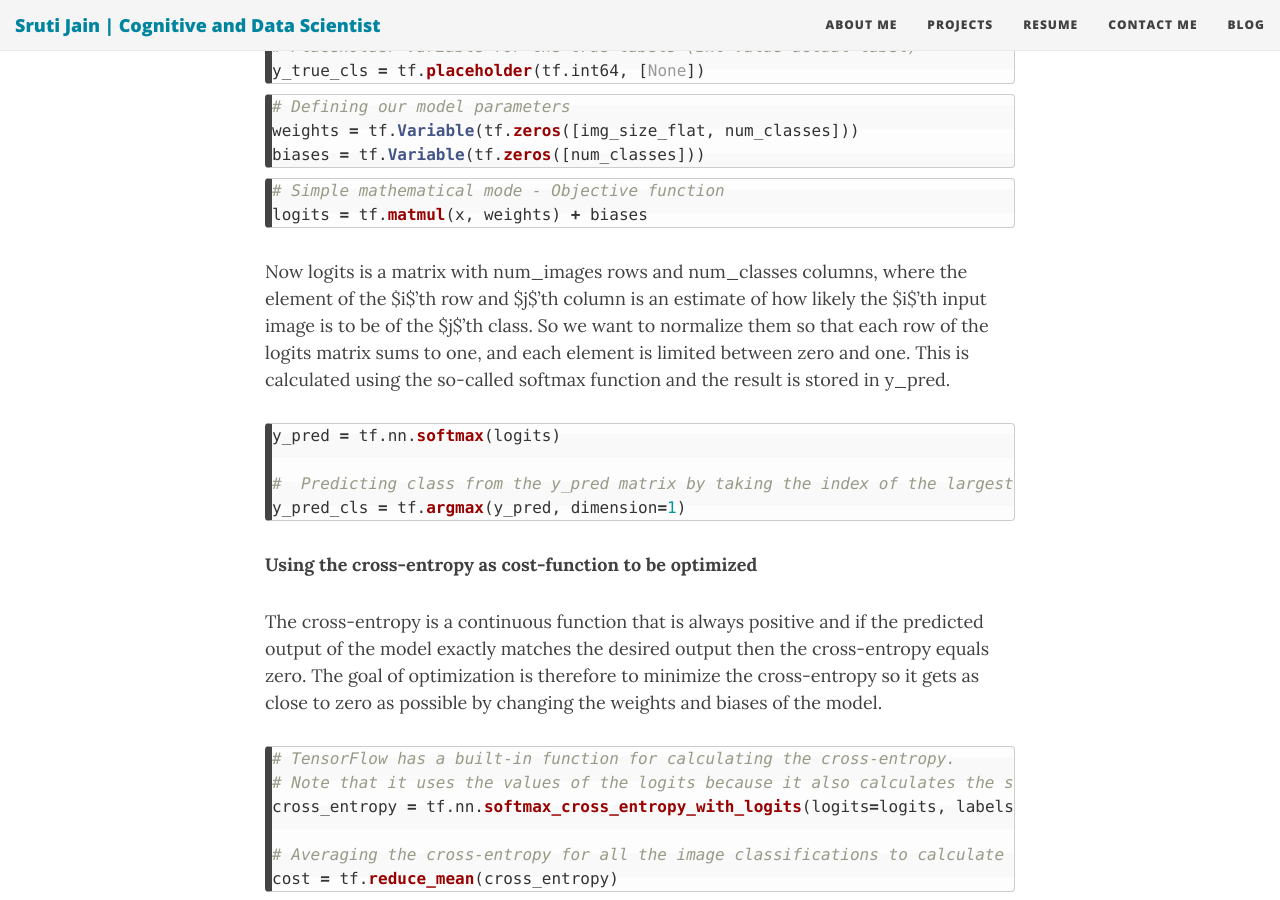
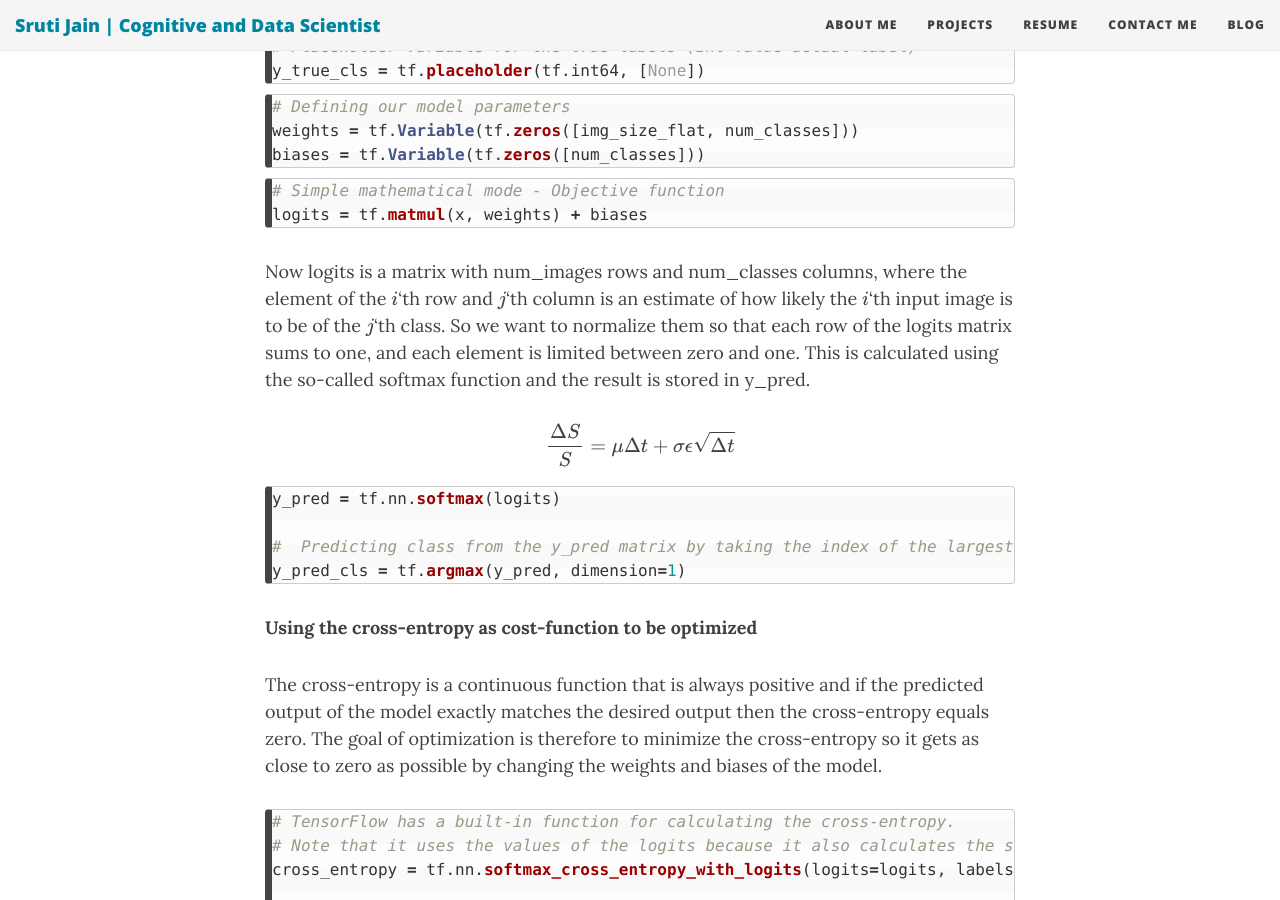
Before and after one commit to sruti-jain/sruti-jain.github.io, a Jekyll site: the page built from _posts/2017-06-10-SimpleLinearModel.md, in a window 1280 px wide and 900 px high, scrolled down 3308 px. Built offline with Jekyll 4.4.1, drawn with Linux system fonts in a browser that asks for light colours; nearby versions of some CDN libraries; formulas are drawn with MathJax 3.

Commit message:
Update 2017-06-10-SimpleLinearModel.md

````diff
--- a/_posts/2017-06-10-SimpleLinearModel.md
+++ b/_posts/2017-06-10-SimpleLinearModel.md
@@ -162,9 +162,10 @@ biases = tf.Variable(tf.zeros([num_classes]))
 logits = tf.matmul(x, weights) + biases
 ```
 
-Now logits is a matrix with num_images rows and num_classes columns, where the element of the $i$'th row and $j$'th column is an estimate of how likely the $i$'th input image is to be of the $j$'th class.
+Now logits is a matrix with num_images rows and num_classes columns, where the element of the $$i$$'th row and $$j$$'th column is an estimate of how likely the $$i$$'th input image is to be of the $$j$$'th class.
 So we want to normalize them so that each row of the logits matrix sums to one, and each element is limited between zero and one. This is calculated using the so-called softmax function and the result is stored in y_pred.
 
+$$\frac{\Delta{S}}{S}= {\mu \Delta{t}}+{\sigma \epsilon \sqrt{\Delta{t}}}$$
 
 ```python
 y_pred = tf.nn.softmax(logits)
````
